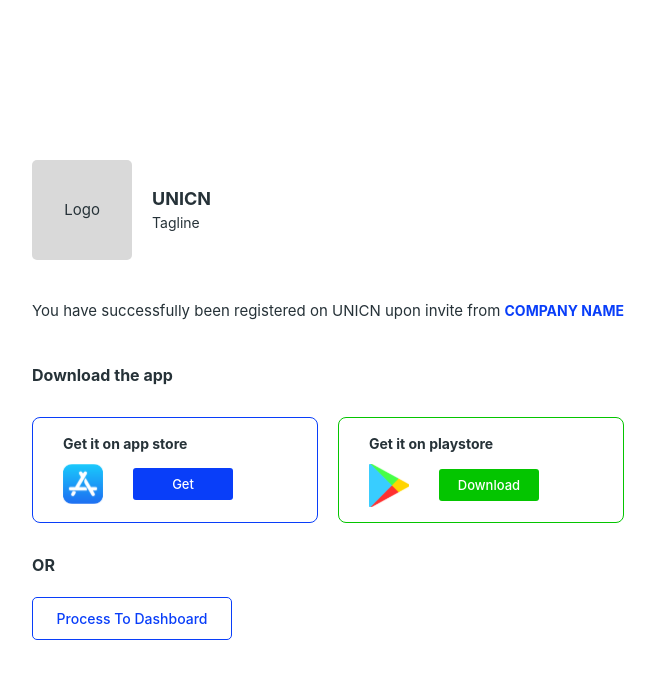
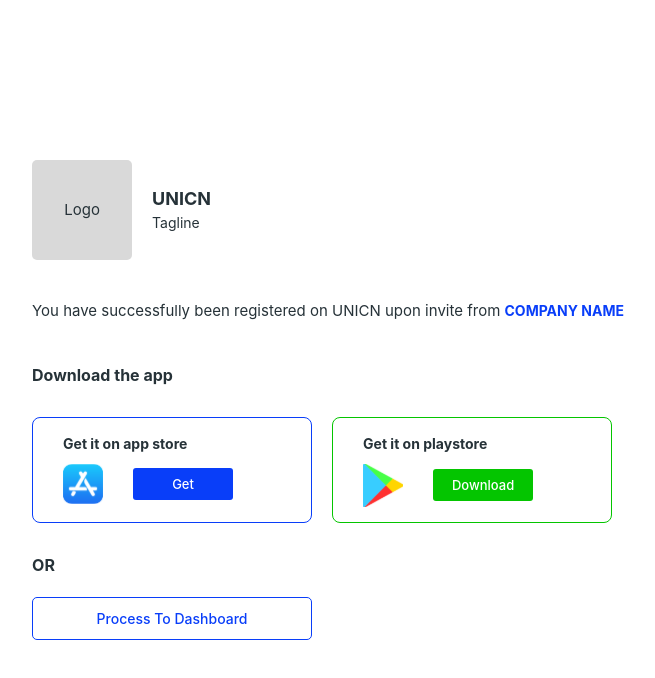
Before and after one commit to GeofreyMuindeMunguti/unicn, a Next.js app in the folder web/: page /register/success in a window 1280 px wide. Shown: the top 678 px of the page, without its empty margins (312-967 px from the left). Built offline with nearby package versions, Linux system fonts and the light colour scheme.

Commit message:
fix: post registration screen button width size

```diff
--- a/web/src/pages/register/success.tsx
+++ b/web/src/pages/register/success.tsx
@@ -30,7 +30,7 @@ const Subtitle = styled.h2`
 
 const DownloadCards = styled.div`
   display: grid;
-  grid-template-columns: repeat(2, 1fr);
+  grid-template-columns: repeat(2, 28rem);
   column-gap: 2rem;
   margin: 3rem 0;
 `;
@@ -59,7 +59,7 @@ const DownloadIcon = styled.div`
 `;
 
 const RedirectButton = styled.div`
-  width: 20rem;
+  width: 28rem;
 `;
 
 const SuccessfulRegistration: NextPage = () => {
```
